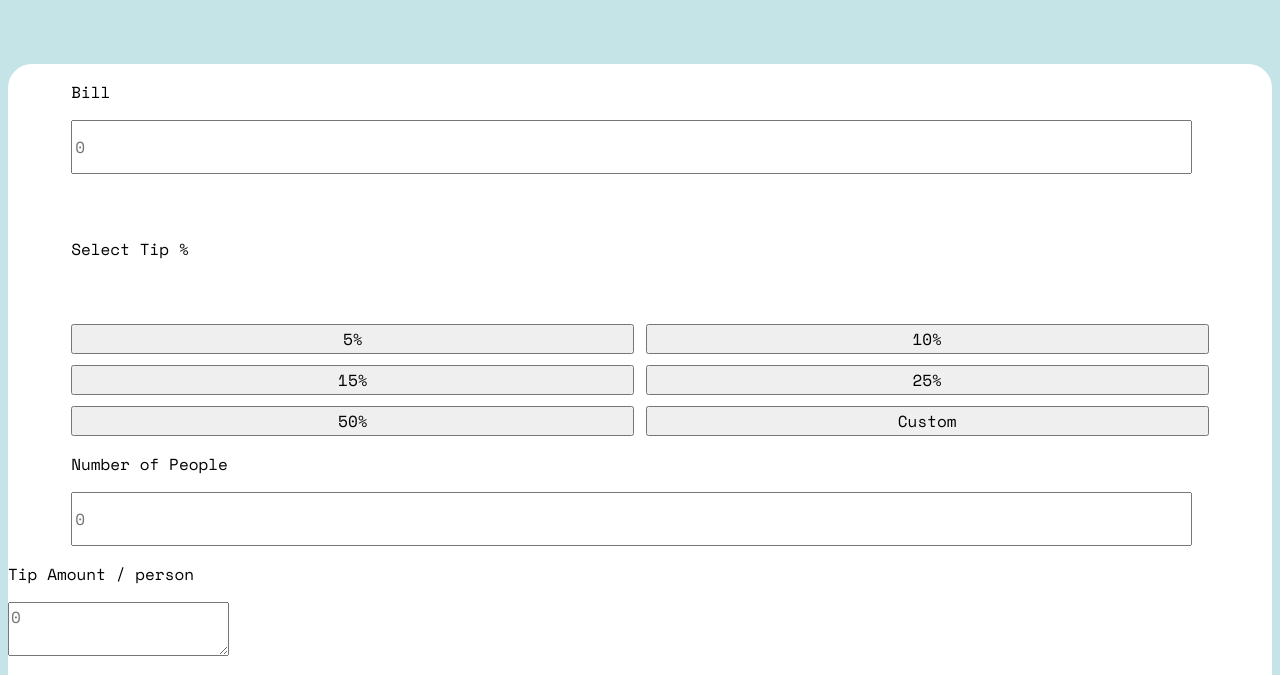
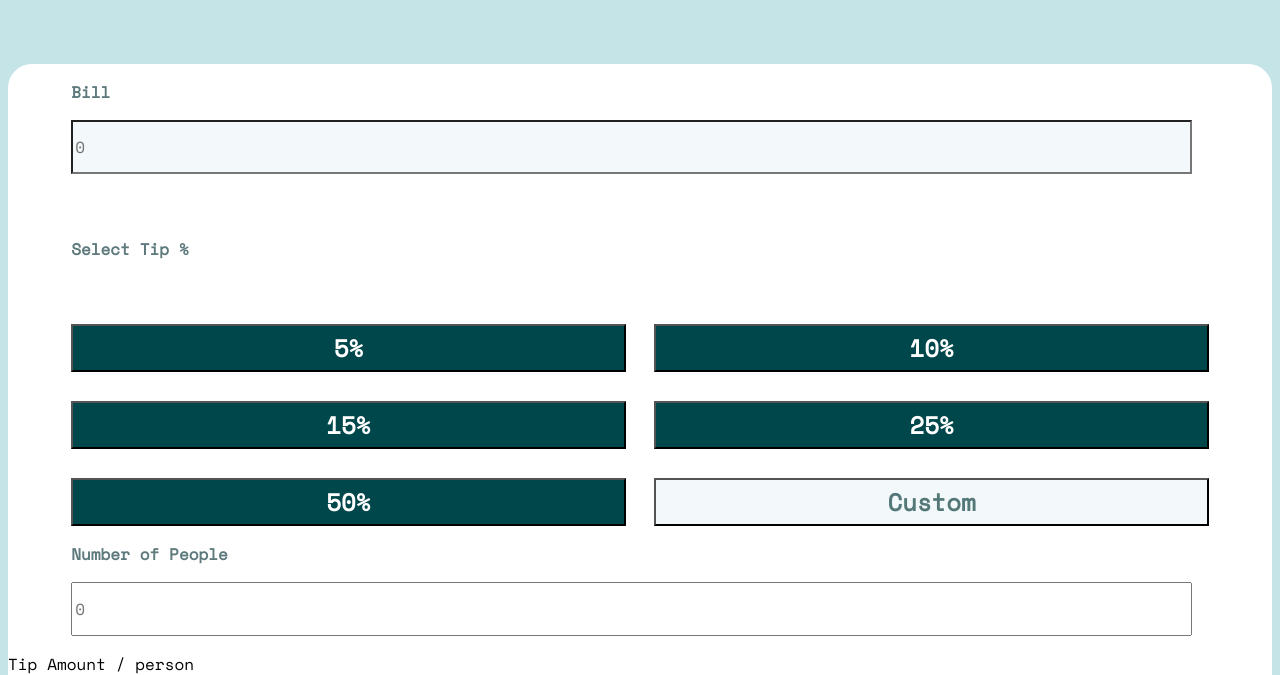
Before and after one commit to roadblock37/tip-calculator, a website: page index.html in a window 1280 px wide. Shown: the part 131-806 px from the top of the page. Drawn offline with nearby package versions, Linux system fonts and the light colour scheme.

Commit message:
styling of button grid

```diff
--- a/CSS/index.css
+++ b/CSS/index.css
@@ -29,6 +29,9 @@ body {
 
 .bill {
     margin-left: 5%;
+    font-size: 1rem;
+    font-weight: bold;
+    color: #5E7A7D;
 }
 
 /* bill input field */
@@ -37,10 +40,15 @@ body {
     height: 48px;
     margin-left: 5%;
     margin-right: 5%;
+    background-color: #F3F9FA;
+    color: #00474B;
 }
 
 .peopleLabel {
     margin-left: 5%;
+    font-size: 1rem;
+    font-weight: bold;
+    color: #5E7A7D;
 }
 
 /* people input field */
@@ -53,13 +61,31 @@ body {
 
 .tipLabel {
     margin: 5%;
+    font-size: 1rem;
+    font-weight: bold;
+    color: #5E7A7D;
 }
 
+/* creates a grid for tip amount buttons */
 .tipButtonsGrid {
     display: grid;
     grid-template-columns: repeat(2, 1fr);
     grid-template-rows: repeat(3, 1fr);
-    gap: 0.7rem;
+    gap: 1.8rem;
     margin-left: 5%;
     margin-right: 5%;
 }
+
+/* tip amount buttons */
+.tipButtonsGrid button {
+    background-color: #00474B;
+    height: 3rem;
+    color: #FFFFFF;
+    font-size: 1.5rem;
+    font-weight: bold;
+}
+
+#customButton {
+    background-color: #F3F9FA;
+    color: #547878;
+}
```
